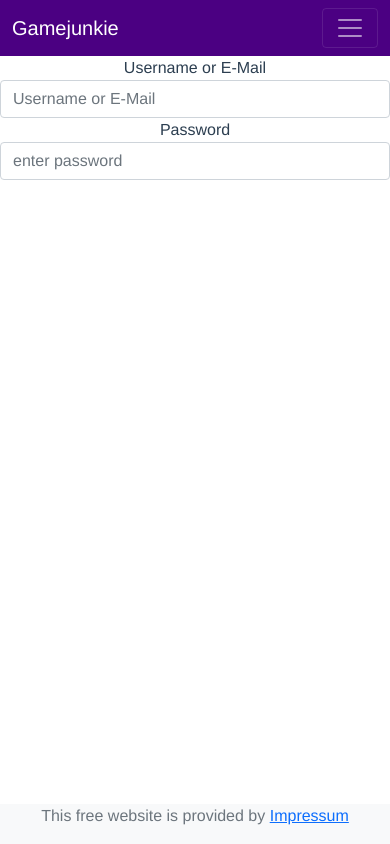
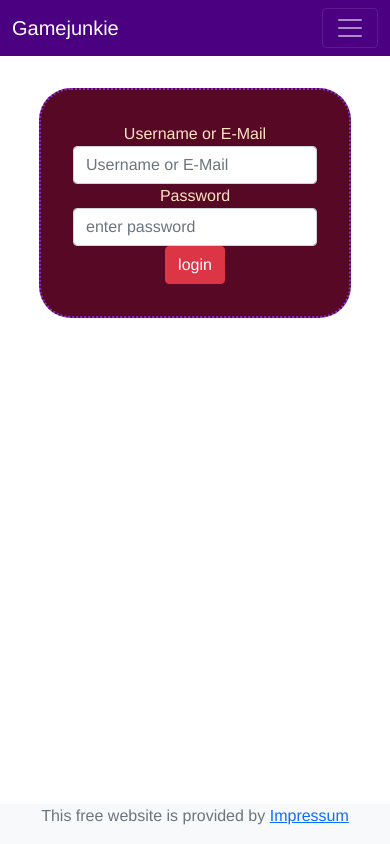
Before and after one commit to TimoCak/gamesite, a Vue app: page /login in a window 390 px wide. Built offline with nearby package versions, Linux system fonts and the light colour scheme.

Commit message:
signup post funktioniert endlich im backend!,Axios muss her für die frontend backend kommunkiaktion!

```diff
--- a/package.json
+++ b/package.json
@@ -9,6 +9,7 @@
   },
   "dependencies": {
     "@popperjs/core": "^2.11.5",
+    "bcrypt": "^5.0.1",
     "body-parser": "^1.20.0",
     "bootstrap": "^5.1.3",
     "bootstrap-icons": "^1.8.1",
--- a/src/components/Login.vue
+++ b/src/components/Login.vue
@@ -8,6 +8,7 @@
     <label>Password</label>
     <input type="password" class="form-control" id="exampleInputEmail1" placeholder="enter password">
   </div>
+  <button type="submit" name="submit" class="btn btn-danger">login</button>
   </form>
 </template>
 
@@ -18,5 +19,26 @@ export default {
 </script>
 
 <style scoped>
-
+    form {
+        width: 40%;
+        margin: auto;
+        background-color: rgb(86, 8, 37);
+        padding: 2em;
+        margin-top: 2em;
+        border: 2px;
+        border-style: dotted;
+        border-color: blueviolet;
+        border-radius: 2em;
+        -moz-border-radius: 2em;
+        color: bisque;
+    }
+    .form-check {
+        padding: 2em;
+        display: flex;
+    }
+    @media screen and (max-width:600px) {
+      form {
+        width: 80%;
+      }
+    }
 </style>
--- a/src/components/Signup.vue
+++ b/src/components/Signup.vue
@@ -1,33 +1,46 @@
 <template>
-<form>
+<form method="POST" action="/signup" >
   <div class="form-group">
     <label>Username</label>
-    <input type="text" class="form-control" id="exampleInputPassword1" placeholder="Username">
+    <input name="username" type="text" class="form-control" id="exampleInputPassword1" placeholder="Username">
   </div>
   <div class="form-group">
     <label>Email address</label>
-    <input type="email" class="form-control" id="exampleInputEmail1" aria-describedby="emailHelp" placeholder="Enter email">
+    <input name="email" type="email" class="form-control" id="exampleInputEmail1" aria-describedby="emailHelp" placeholder="Enter email">
   </div>
   <div class="form-group">
     <label>Password</label>
-    <input type="password" class="form-control" id="exampleInputPassword1" placeholder="Password">
+    <input name="password" type="password" class="form-control" id="exampleInputPassword1" placeholder="Password">
   </div>
   <div class="form-group">
     <label>Repeat Password</label>
-    <input type="password" class="form-control" id="exampleInputPassword1" placeholder="repeat Password">
+    <input name="repeatPassword" type="password" class="form-control" id="exampleInputPassword1" placeholder="repeat Password">
   </div>
   <div class="form-check">
     <input type="checkbox" class="form-check-input" id="exampleCheck1">
     <label id="checkboxLabel" class="form-check-label">accept agreement!</label>
   </div>
-  <button type="submit" class="btn btn-success">Submit</button>
+  <button @click="changeUrl" name="submit" type="submit" class="btn btn-success">Submit</button>
 </form>
 
 </template>
 
 <script>
+
+/*
+idee: mit axios zu arbeiten mit forms funktioniert das nicht so gut!
+*/
+
 export default {
-    name: 'SignupVue'
+    name: 'SignupVue',
+
+    methods: {
+      changeUrl() {
+       const url = "http://localhost:3000";
+      window.location.href = url;
+    }
+
+    }
 }
 </script>
 
```
Also changed, not shown: 2 other files (tests, documents, lock files or other folders).
